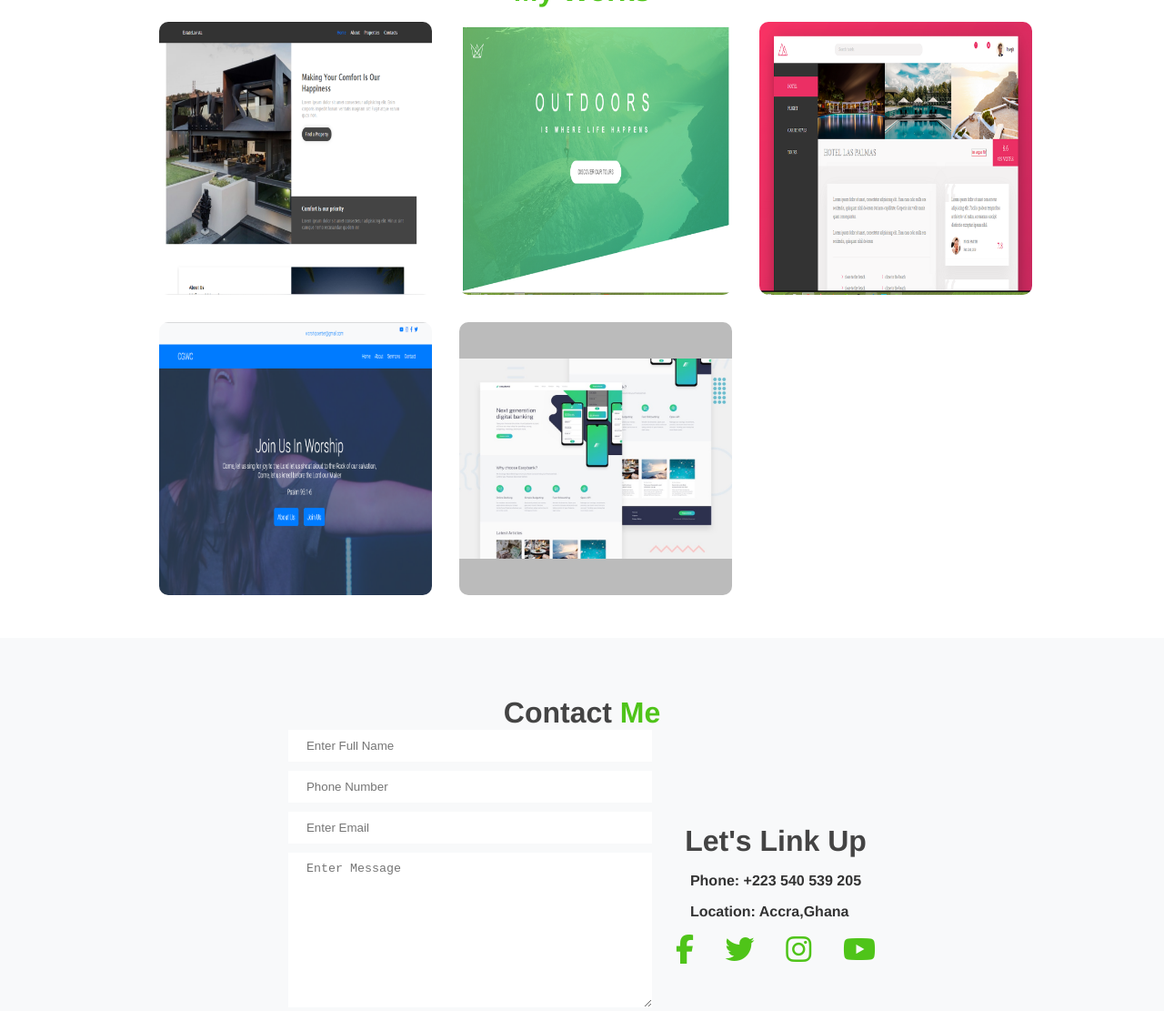
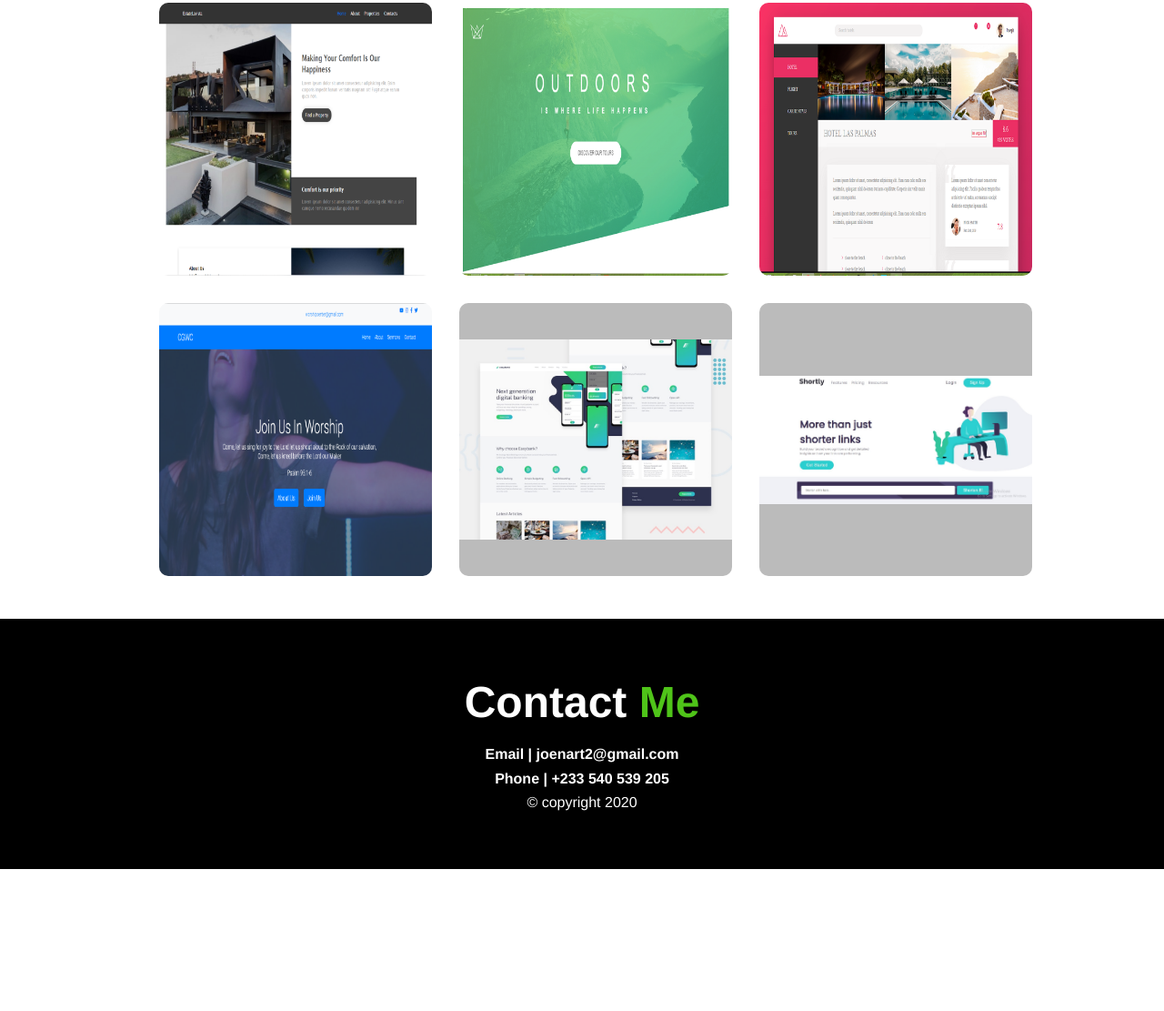
Before and after one commit to Joewalk/portfolio, a plain HTML site: page index.html in a window 1280 px wide. Shown: the part 1686-2797 px from the top of the page at 91% size. After the commit the page ends 2641 px from the top, so only its background shows below. Drawn offline with Linux system fonts and the light colour scheme.

Commit message:
add resume and change contact section design

```diff
--- a/css/style.css
+++ b/css/style.css
@@ -8,7 +8,7 @@ html {
 }
 body {
   font-family: Helvetica, sans-serif;
-  background: #f8f9fa;
+  /* background: #f8f9fa; */
 }
 
 /* ...........GENERAL STYLES.......... */
@@ -116,7 +116,6 @@ header {
   z-index: 2;
 }
 
-
 .logo > img {
   height: 50px;
 }
@@ -155,8 +154,9 @@ header {
   padding-top: 5rem;
   position: relative;
 }
-.banner::before,.banner::after{
-  content: '';
+.banner::before,
+.banner::after {
+  content: "";
   position: absolute;
   bottom: -40px;
   left: 0;
@@ -199,11 +199,9 @@ header {
   padding-top: 40px;
   font-family: "Lucida Sans", sans-serif;
   animation: slideInFromLeft 1.2s ease-in;
-
 }
 .about__inner--right {
   animation: slideInFromRight 1.2s ease-in;
-
 }
 .about__inner h1,
 .about__inner h3 {
@@ -340,66 +338,32 @@ header {
 /* ...........CONTACTS.......... */
 .contact {
   padding: 4rem 0;
+  background: #000;
+  color: #fff;
 }
 
 .contact__inner h1 {
   text-align: center;
-  color: #444;
+  font-size: 3rem;
+  margin-bottom: 20px;
+}
+.contact__inner {
+  text-align: center;
+}
+.contact__inner h3 {
+  line-height: 1.2;
+  margin-bottom: 0.5rem;
+  font-weight: 700px;
+  font-size: 1rem;
 }
 
-.contact__innerContent {
-  display: flex;
-  justify-content: space-around;
-  align-items: center;
-  margin-top: 2rem;
-  width: 70%;
-  margin: auto;
+.contact__inner p {
+  font-weight: 400px;
 }
 
-.contact__innerContent--left {
-  width: 400px;
-}
-.contact__innerContent--left form .inputField {
-  width: 100%;
-  padding: 10px 20px;
-  margin-bottom: 10px;
-  outline: none;
-  border: 0;
-  color: #333;
-}
-.contact__innerContent--left .message {
-  color: #333;
-  width: 100%;
-  outline: none;
-  padding: 10px 20px;
-  border: 0;
-}
-
-.contact__innerContent--right h4 {
-  color: #333;
-  margin: 1rem;
-}
-.contact__innerContent--right ul {
-  display: flex;
-  align-items: center;
-  justify-content: space-between;
-  margin-top: 1rem;
-}
-.contact__innerContent--right ul li a i {
-  font-size: 2rem;
-  color: #4fc419;
-}
-
-/* ...........FOOTER.......... */
-.footer {
-  padding: 2.5rem;
-  text-align: center;
-  color: #fff;
-  background: #000;
-}
 /* ...........ANIMATIONS............. */
 @keyframes slideInFromLeft {
-  0%{
+  0% {
     transform: translateX(-100%);
   }
   100% {
@@ -407,7 +371,7 @@ header {
   }
 }
 @keyframes slideInFromRight {
-  0%{
+  0% {
     transform: translateX(100%);
   }
   100% {
@@ -445,18 +409,6 @@ header {
   .skills__inner {
     width: 80%;
   }
-
-  .projects__innerContent {
-    grid-template-columns: repeat(2, 1fr);
-  }
-  .contact__innerContent {
-    width: 80%;
-    flex-direction: column;
-    justify-content: space-between;
-  }
-  .contact__innerContent--right {
-    margin-top: 2rem;
-  }
 }
 @media only screen and (max-width: 425px) {
   .banner {
@@ -490,15 +442,8 @@ header {
     grid-template-columns: 1fr;
     place-items: center;
   }
-  .contact__innerContent {
-    width: 100%;
-    padding: 2rem 1rem;
-  }
+
   .inputContainer {
-    width: 100%;
-  }
-  .contact__innerContent--left,
-  .contact__innerContent--left form {
     width: 100%;
   }
 }
--- a/index.html
+++ b/index.html
@@ -21,6 +21,7 @@
             <li><a href="#about" class="navLink">About</a></li>
             <li><a href="#skills" class="navLink">Skills</a></li>
             <li><a href="#projects" class="navLink">Projects</a></li>
+            <li><a href="Joseph_Nartey_resume.pdf" target="_blank" class="navLink">Resume</a></li>
             <li><a href="#contact" class="navLink">Contact</a></li>
           </ul>
           <div class="menu-icon">
@@ -37,6 +38,7 @@
         <li><a href="#about" class="navLink">About</a></li>
         <li><a href="#skills" class="navLink">Skills</a></li>
         <li><a href="#projects" class="navLink">Projects</a></li>
+        <li><a href="Joseph_Nartey_resume.pdf" target="_blank" class="navLink">Resume</a></li>
         <li><a href="#contact" class="navLink">Contact</a></li>
       </ul>
     </nav>
@@ -51,8 +53,8 @@
               i build amazingly beautiful stuff for the web and it will be nice
               to work with you.
             </h4>
-            <a href="#projects" class="btn btn--hire">Hire Me</a>
-            <a href="#contact" class="btn">Contact Me</a>
+            <a href="#contact" class="btn btn--hire">Hire Me</a>
+            <a href="Joseph_Nartey_resume.pdf" target="_blank" class="btn">Resume</a>
           </div>
 
         </div>
@@ -64,14 +66,9 @@
         <div class="about__inner">
           <div class="about__inner--left">
             <h1>HI, I'M JOSEPH NARTEY</h1>
-            <h3>FRONTEND DEVELOPER</h3>
+            <h3>FULLSTACK DEVELOPER</h3>
             <p>
-              I'm a self-taught developer. Two years ago I started front end web
-              development as a self-study course and learned some new technology
-              skills. I strive to be a professional front end web developer
-              through teamwork, and want to produce awesome real projects. I
-              also value lifelong learning and continue to learn from eBooks and
-              video courses from top teaching resources.
+              I’m a knowledgeable fullstack developer who loves creating successful websites that meets customer needs. I'm a team player,a good communicator, Specializing in collaborating with customers to gather requirements, produce plans, improve design for usability and functionality. Fully proficient in React JS, Javascript, HTML and CSS, Node JS, Laravel and MongoDB.
             </p>
           </div>
           <div class="about__inner--right">
@@ -263,6 +260,36 @@
                   </div>
                 </div>
               </div>
+              <div class="project">
+                <div class="project__inner">
+                  <div class="project__front">
+                    <img src="./img/shortly.jpg" alt="" srcset="" />
+                  </div>
+                  <div class="project__back">
+                    <h4 class="project__title">Easybank</h4>
+                    <p class="project__description">
+                      This is a Fictional banking landing page created using REACTJS.
+                      <h1>Technologies</h1>
+                      <ul>
+                        <li>Flexbox</li>
+                        <li>React</li>
+                      </ul>
+                    </p>
+                    <div>
+
+                      <a
+
+                        href="https://601e6d378bacca683e32fc5c--devjoemedia-easybank.netlify.app/"
+                        target="_blank"
+                        class="btn"
+                      >
+                      website
+                      </a>
+                      <button class="btn">code</button>
+                    </div>
+                  </div>
+                </div>
+              </div>
           </div>
         </div>
       </div>
@@ -273,89 +300,13 @@
       <div class="container">
         <div class="contact__inner">
           <h1>Contact <span class="info">Me</span></h1>
-          <div class="contact__innerContent">
-            <div class="contact__innerContent--left">
-              <form name="contact" method="POST" netlify-honeypot="bot-field" data-netlify="true">
-                <input type="hidden" name="form-name" value="contact">
-                <div class="inputContianer">
-                  <input
-                    placeholder="Enter Full Name"
-                    class="inputField"
-                    name="name"
-                    type="text"
-                  />
-                </div>
-                <div class="inputContianer">
-                  <input
-                    placeholder="Phone Number"
-                    class="inputField"
-                    name="phone"
-                    type="text"
-                  />
-                </div>
-                <div class="inputContianer">
-                  <input
-                    placeholder="Enter Email"
-                    class="inputField"
-                    name="email"
-                    type="email"
-                  />
-                </div>
-                <div class="inputContianer">
-                  <textarea
-                    placeholder="Enter Message"
-                    name="message"
-                    class="message"
-                    cols="30"
-                    rows="10"
-                  ></textarea>
-                </div>
-                <button type="submit" class="btn btn--contact">Send message</button>
-              </form>
-            </div>
-            <div class="contact__innerContent--right">
-              <h1>Let's Link Up</h1>
-              <h4>Phone: +223 540 539 205</h4>
-              <h4>Location: Accra,Ghana</h4>
-              <ul class="social">
-                <li>
-                  <a
-                    href="https://web.facebook.com/joseph.nartey.5682/"
-                    target="_blank"
-                    ><i class="fab fa-facebook-f"></i
-                  ></a>
-                </li>
-                <li>
-                  <a href="https://twitter.com/devwithjoe" target="_blank"
-                    ><i class="fab fa-twitter"></i
-                  ></a>
-                </li>
-                <li>
-                  <a
-                    href="https://www.instagram.com/_devjoe/?hl=en"
-                    target="_blank"
-                    ><i class="fab fa-instagram"></i
-                  ></a>
-                </li>
-                <li>
-                  <a
-                    href="https://www.youtube.com/channel/UCeqCZZz3BFo_Ix5Xj6pJ6mQ/videos"
-                    target="_blank"
-                    ><i class="fab fa-youtube"></i
-                  ></a>
-                </li>
-              </ul>
-            </div>
-          </div>
+          <h3>Email | joenart2@gmail.com</h3>
+          <h3>Phone | +233 540 539 205</h3>
+          <p>&copy; copyright 2020</p>
         </div>
       </div>
     </div>
-    <!-- -----FOOTER SECTION----- -->
-    <footer class="footer">
-      <div class="container">
-        <div class="footer__inner">&copy; copyright 2020</div>
-      </div>
-    </footer>
+
     <script src="./js/main.js"></script>
   </body>
 </html>
```
Also changed, not shown: img/shortly.jpg (added), 1 other file.
